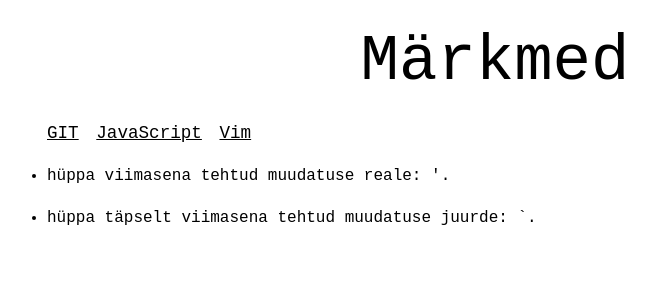
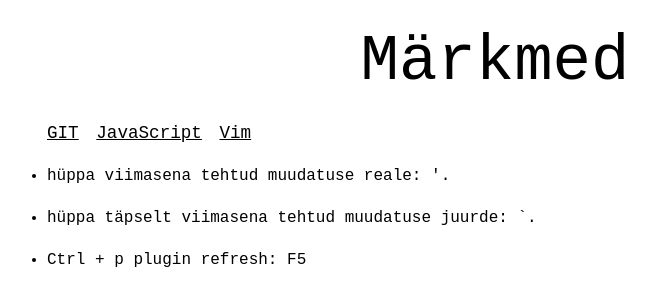
Before and after one commit to Laarup85/gatsby-notes, a Gatsby site: page / in a window 1280 px wide. Both pictures are taken after a click on the item "Vim". Shown: the whole page, without its empty margins (145-800 px from the left). Built offline with nearby package versions, Linux system fonts and the light colour scheme; Gatsby itself is replaced by a stand-in of ours; some packages are replaced by stand-ins of ours.

Commit message:
26082022: ctrl + p plugin refresh

```diff
--- a/src/notes/vim.md
+++ b/src/notes/vim.md
@@ -4,3 +4,4 @@ title: Vim
 
 * hüppa viimasena tehtud muudatuse reale: '.
 * hüppa täpselt viimasena tehtud muudatuse juurde: `.
+* Ctrl + p plugin refresh: F5
```
